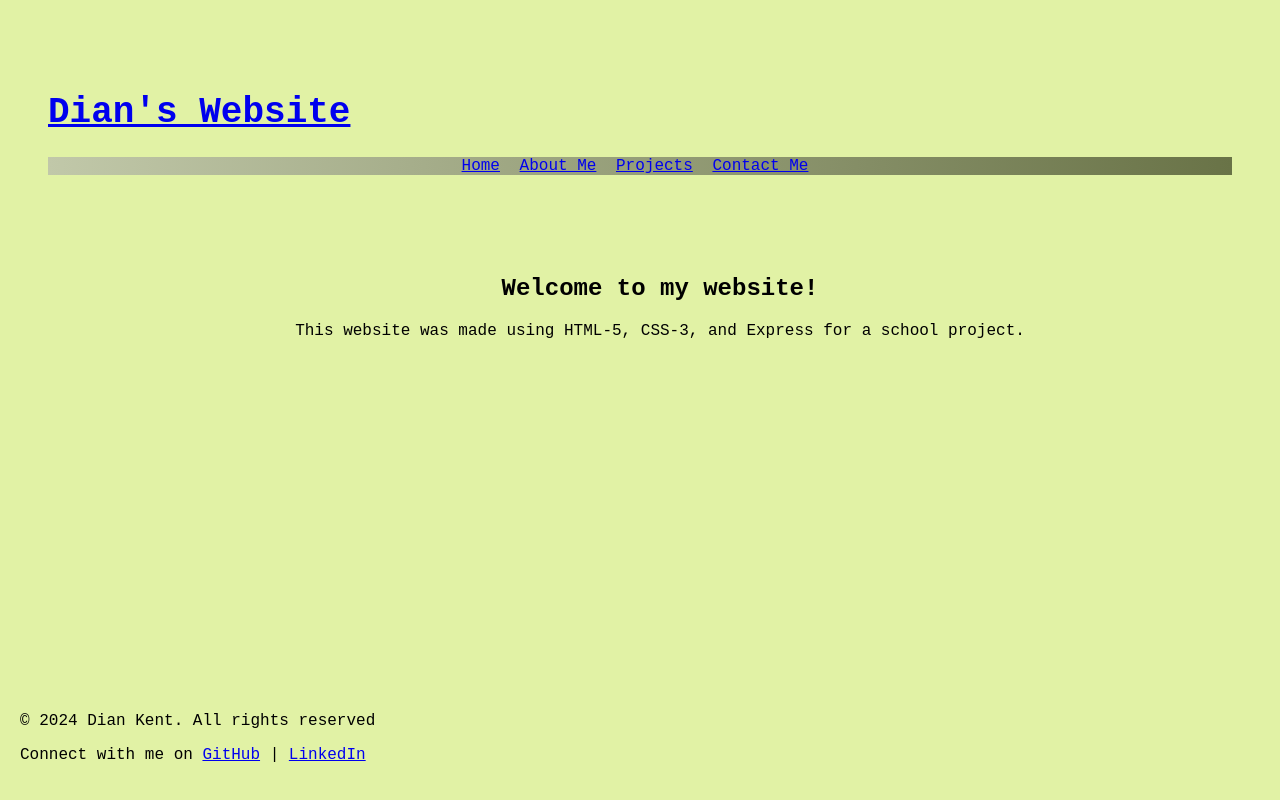
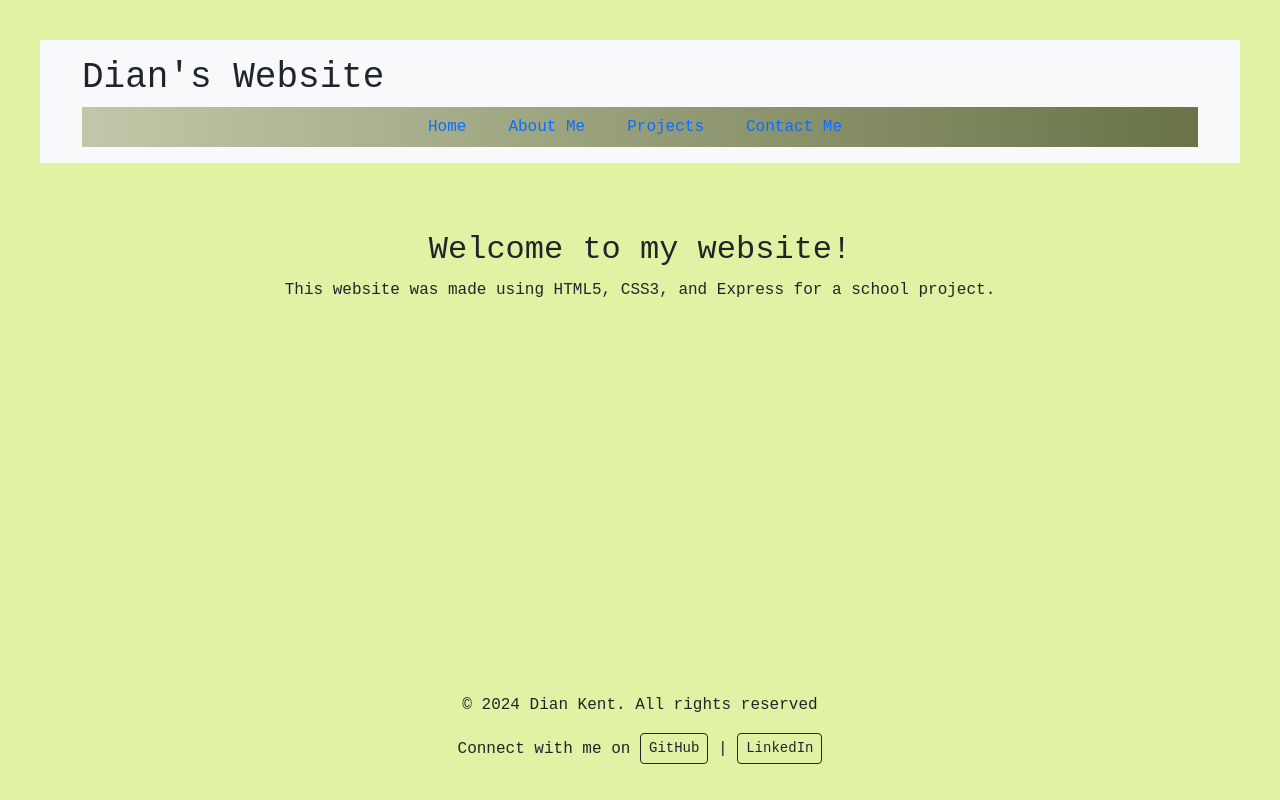
Before and after one commit to chrispan0/Dian-WSP2, a Node server app: page / in a window 1280 px wide. Run offline with Node 20, Linux system fonts and the light colour scheme; some libraries are stand-ins or nearby versions.

Commit message:
Update index.ejs

```diff
--- a/views/index.ejs
+++ b/views/index.ejs
@@ -3,17 +3,19 @@
 
 <head>
   <meta charset="utf-8">
-  <meta name="viewport" content="width=device-width">
+  <meta name="viewport" content="width=device-width, initial-scale=1.0">
   <title><%= title %> - My Portfolio</title>
+
+  <link href="/stylesheets/bootstrap.min.css" rel="stylesheet" type="text/css" />
   <link href="/stylesheets/style.css" rel="stylesheet" type="text/css" />
 </head>
 
 <body>
   <%- include('partials/header') %>
 
-  <main>
+  <main class="container mt-5">
     <h2>Welcome to my website!</h2>
-    <p>This website was made using HTML-5, CSS-3, and Express for a school project.</p>
+    <p>This website was made using HTML5, CSS3, and Express for a school project.</p>
   </main>
 
   <%- include('partials/footer') %>
```
